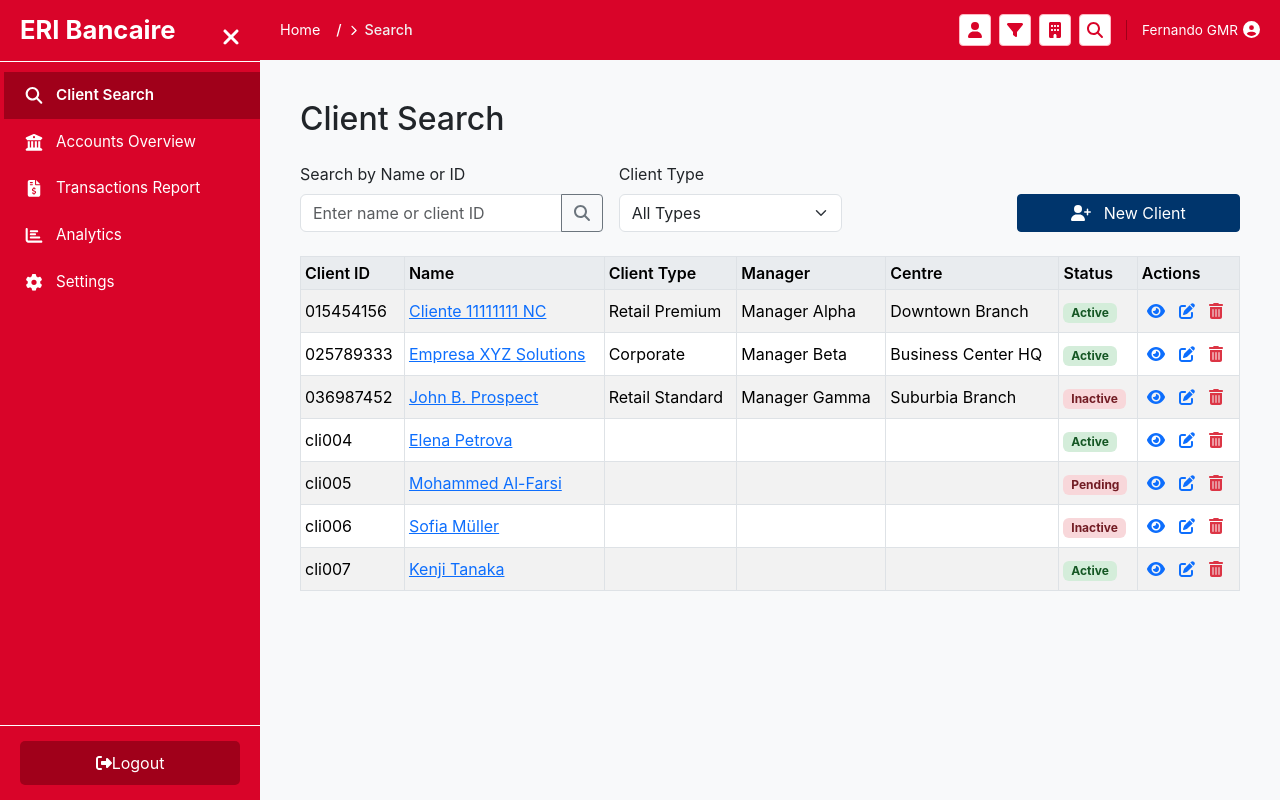
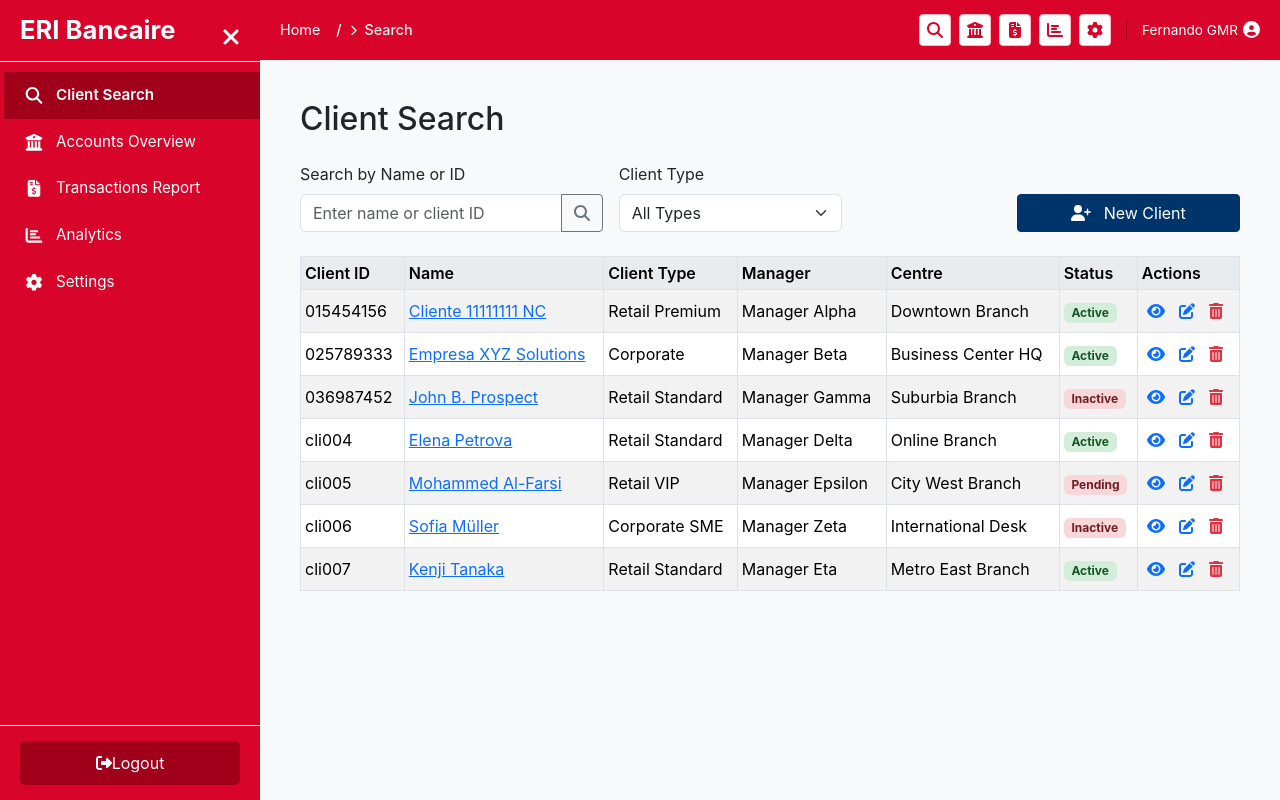
Before and after one commit to siglo50/ERI_Bancaire_Prueba_FernandoGMR, a React (Vite) app: page /search in a window 1280 px wide. Built offline with nearby package versions, Linux system fonts and the light colour scheme.

Commit message:
mejora de menú superior

```diff
--- a/src/components/Topbar.jsx
+++ b/src/components/Topbar.jsx
@@ -2,7 +2,15 @@ import React from 'react';
 import { Link, useLocation } from 'react-router-dom';
 import { Breadcrumb } from 'react-bootstrap';
 import { FontAwesomeIcon } from '@fortawesome/react-fontawesome';
-import { faUser, faFilter, faBuilding, faSearch, faUserCircle, faChevronRight } from '@fortawesome/free-solid-svg-icons';
+import {
+  faSearch,
+  faBuildingColumns,
+  faFileInvoiceDollar,
+  faChartBar,
+  faCog,
+  faUserCircle,
+  faChevronRight
+} from '@fortawesome/free-solid-svg-icons';
 
 // Helper function to generate breadcrumbs (simplified version)
 const generateBreadcrumbs = (pathname) => {
@@ -45,18 +53,21 @@ const Topbar = () => {
       </div>
       <div className="topbar-right">
         <div className="topbar-icons">
-          <button className="btn-icon">
-            <FontAwesomeIcon icon={faUser} />
-          </button>
-          <button className="btn-icon">
-            <FontAwesomeIcon icon={faFilter} />
-          </button>
-          <button className="btn-icon">
-            <FontAwesomeIcon icon={faBuilding} />
-          </button>
-          <button className="btn-icon">
+          <Link to="/search" title="Client Search" className="btn-icon">
             <FontAwesomeIcon icon={faSearch} />
-          </button>
+          </Link>
+          <Link to="/accounts-overview" title="Accounts Overview" className="btn-icon">
+            <FontAwesomeIcon icon={faBuildingColumns} />
+          </Link>
+          <Link to="/transactions-report" title="Transactions Report" className="btn-icon">
+            <FontAwesomeIcon icon={faFileInvoiceDollar} />
+          </Link>
+          <Link to="/analytics" title="Analytics" className="btn-icon">
+            <FontAwesomeIcon icon={faChartBar} />
+          </Link>
+          <Link to="/settings" title="Settings" className="btn-icon">
+            <FontAwesomeIcon icon={faCog} />
+          </Link>
         </div>
         <div className="topbar-user">
           <span>Fernando GMR</span>
--- a/src/data/clients.js
+++ b/src/data/clients.js
@@ -98,6 +98,9 @@ export const clients = [
       address: '789 Pine St, Villagetown, USA',
       joinDate: '2022-08-10',
       status: 'Active',
+      manager: 'Manager Delta',
+      clientType: 'Retail Standard',
+      centre: 'Online Branch',
       preferences: {
         newsletter: true,
         notifications: ['email', 'sms']
@@ -111,6 +114,9 @@ export const clients = [
       address: '456 Oasis Rd, Salalah, Oman',
       joinDate: '2023-01-20',
       status: 'Pending',
+      manager: 'Manager Epsilon',
+      clientType: 'Retail VIP',
+      centre: 'City West Branch',
       preferences: {
         newsletter: false,
         notifications: ['email']
@@ -124,6 +130,9 @@ export const clients = [
       address: '101 Hauptstrasse, Berlin, Germany',
       joinDate: '2021-03-05',
       status: 'Inactive',
+      manager: 'Manager Zeta',
+      clientType: 'Corporate SME',
+      centre: 'International Desk',
       preferences: {
         newsletter: true,
         notifications: ['email']
@@ -137,6 +146,9 @@ export const clients = [
       address: '2-3-4 Sakura Ave, Tokyo, Japan',
       joinDate: '2023-04-15',
       status: 'Active',
+      manager: 'Manager Eta',
+      clientType: 'Retail Standard',
+      centre: 'Metro East Branch',
       preferences: {
         newsletter: false,
         notifications: ['sms']
```
